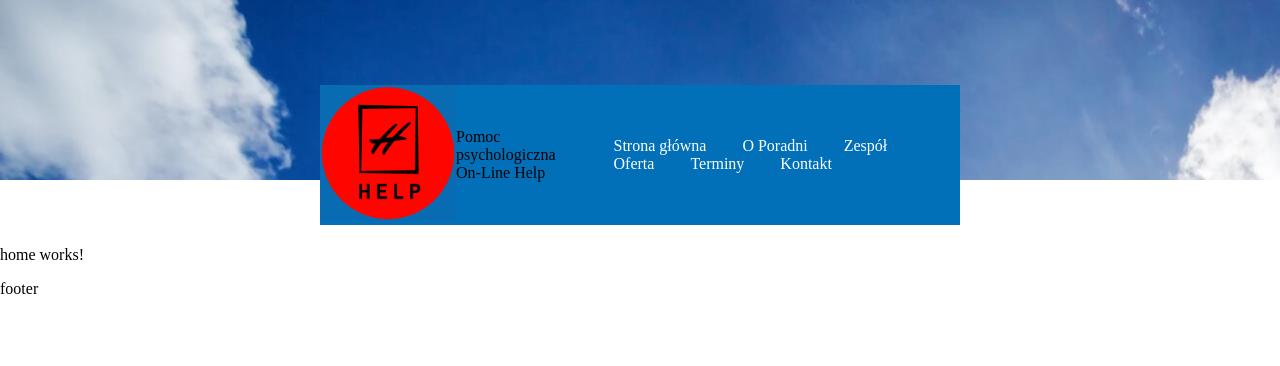
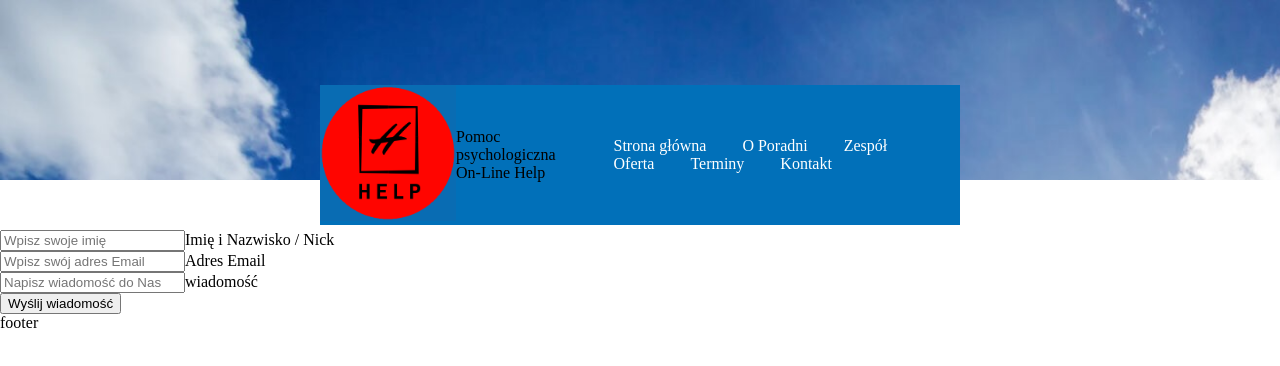
Before and after one commit to joajar/100-commits-challenge, an Angular app in the folder frontend/: page / in a window 1280 px wide. Shown: the top 366 px of the page. Built offline with nearby package versions, Linux system fonts and the light colour scheme.

Commit message:
FE feat: added sketch of contact form template

```diff
--- a/frontend/src/app/content/home/home.component.html
+++ b/frontend/src/app/content/home/home.component.html
@@ -1 +1,15 @@
-<p>home works!</p>
+<form class="container" (ngSubmit)="send()">
+    <div class="row">
+        <input type="text" placeholder="Wpisz swoje imię" id="name" [(ngModel)]="message.name" name="name">
+        <label for="name">Imię i Nazwisko / Nick</label>
+    </div>
+    <div class="row">
+        <input type="text" placeholder="Wpisz swój adres Email" id="email" [(ngModel)]="message.email" name="email">
+        <label for="email">Adres Email</label>
+    </div>
+    <div class="row">
+        <input type="text" placeholder="Napisz wiadomość do Nas" id="content" [(ngModel)]="message.content" name="content">
+        <label for="content">wiadomość</label>
+    </div>
+  <button type="submit">Wyślij wiadomość</button>
+</form>
--- a/frontend/src/app/content/home/home.component.ts
+++ b/frontend/src/app/content/home/home.component.ts
@@ -1,12 +1,19 @@
 import { Component } from '@angular/core';
+import { FormsModule } from '@angular/forms';
+import { Message } from '../../model/message';
 
 @Component({
   selector: 'app-home',
   standalone: true,
-  imports: [],
+  imports: [FormsModule],
   templateUrl: './home.component.html',
   styleUrl: './home.component.scss'
 })
 export class HomeComponent {
 
+  message: Message = {name: '', email: '', content: ''};
+
+  send() {
+    console.log(this.message);
+  }
 }
--- /dev/null
+++ b/frontend/src/app/model/message.ts
@@ -0,0 +1,5 @@
+export interface Message {
+    name: string;
+    email: string;
+    content: string;
+}
```
